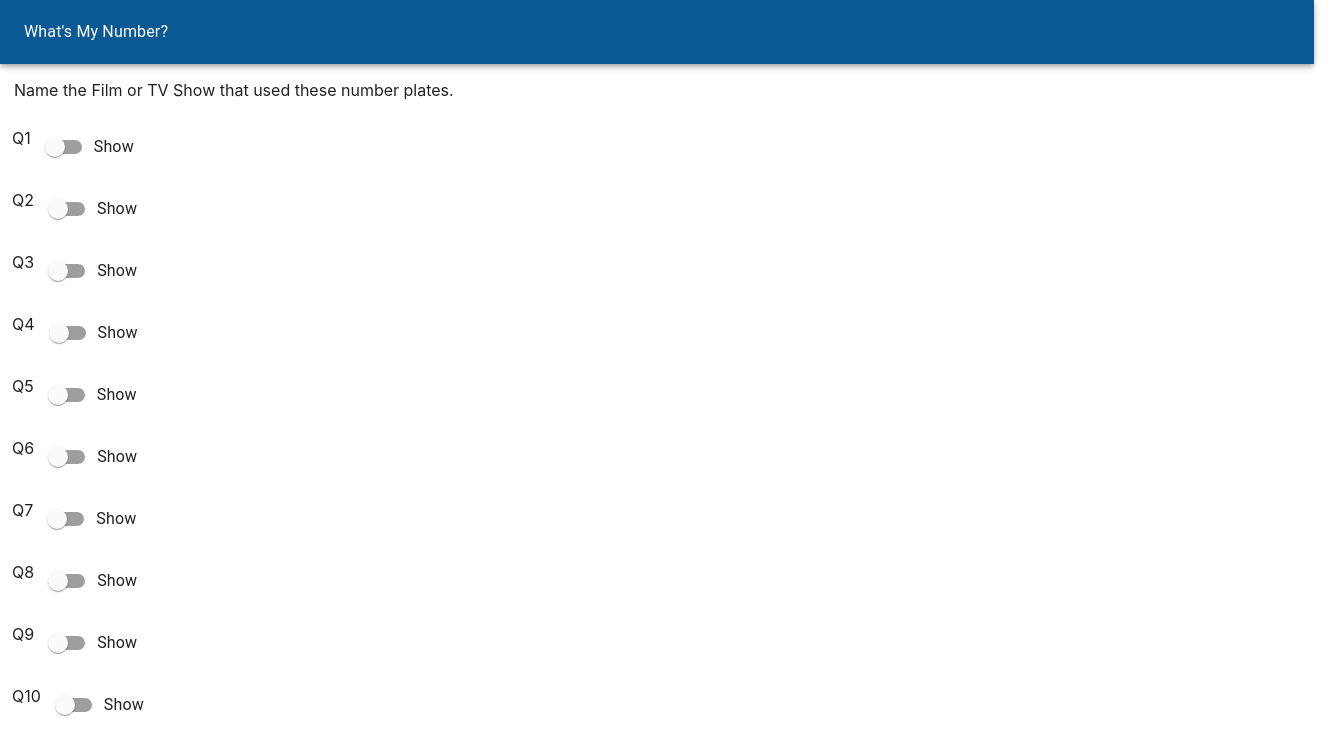
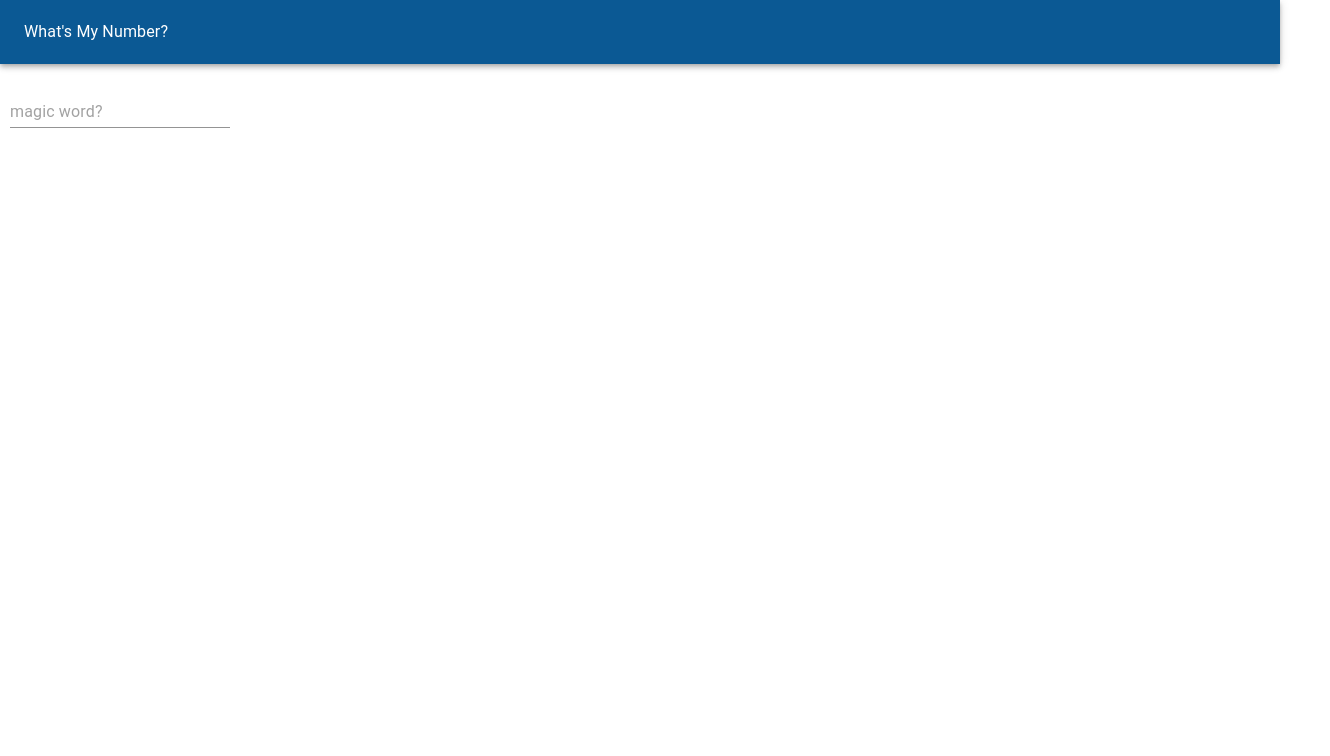
Before and after one commit to snerks/mui-transition-01, a React (Create React App) app: page / in a window 1280 px wide. Shown: the top 756 px of the page, 1330 px wide, since content can reach past the window. Built offline with nearby package versions, Linux system fonts and the light colour scheme.

Commit message:
Add soft password

```diff
--- a/src/components/Home.tsx
+++ b/src/components/Home.tsx
@@ -8,6 +8,8 @@ import {
   CircularProgress,
   // Chip,
   useTheme,
+  Switch,
+  TextField,
   // Theme,
 } from "@material-ui/core";
 import Header from "./Header";
@@ -40,9 +42,13 @@ const Home: React.FC<Props> = ({ isDarkMode, setIsDarkMode }) => {
   const theme = useTheme();
   // const styles = useStyles();
 
+  const [password, setPassword] = useState("");
+  // const [isActive, setIsActive] = useState(password === "withnail");
   const [isLoading] = useState(false);
 
   const [questionsInfo] = useState<QuestionsInfo>(questions);
+
+  const isActive = password === "withnail";
 
   return (
     <ThemeProvider theme={theme}>
@@ -55,11 +61,24 @@ const Home: React.FC<Props> = ({ isDarkMode, setIsDarkMode }) => {
               setIsDarkMode={setIsDarkMode}
             />
           </Grid>
+          <Grid item>
+            {/* <Switch
+              checked={isActive}
+              onChange={() => setIsActive(!isActive)}
+            /> */}
+            <TextField
+              type="password"
+              placeholder="magic word?"
+              style={{ marginLeft: 10 }}
+              onChange={(e) => setPassword(e.target.value)}
+            />
+          </Grid>
           {isLoading ? (
             <Backdrop open={true}>
               <CircularProgress color="inherit" />
             </Backdrop>
           ) : (
+            isActive && (
               <>
                 <Grid style={{ marginLeft: 30 }}>
                   Name the Film or TV Show that used these number plates.
@@ -128,6 +147,7 @@ const Home: React.FC<Props> = ({ isDarkMode, setIsDarkMode }) => {
                   {/* <pre>{JSON.stringify(questionsInfo)}}</pre> */}
                 </Grid>
               </>
+            )
           )}
         </Grid>
       </Paper>
```
Lines whose indentation alone changed are shown as unchanged.
